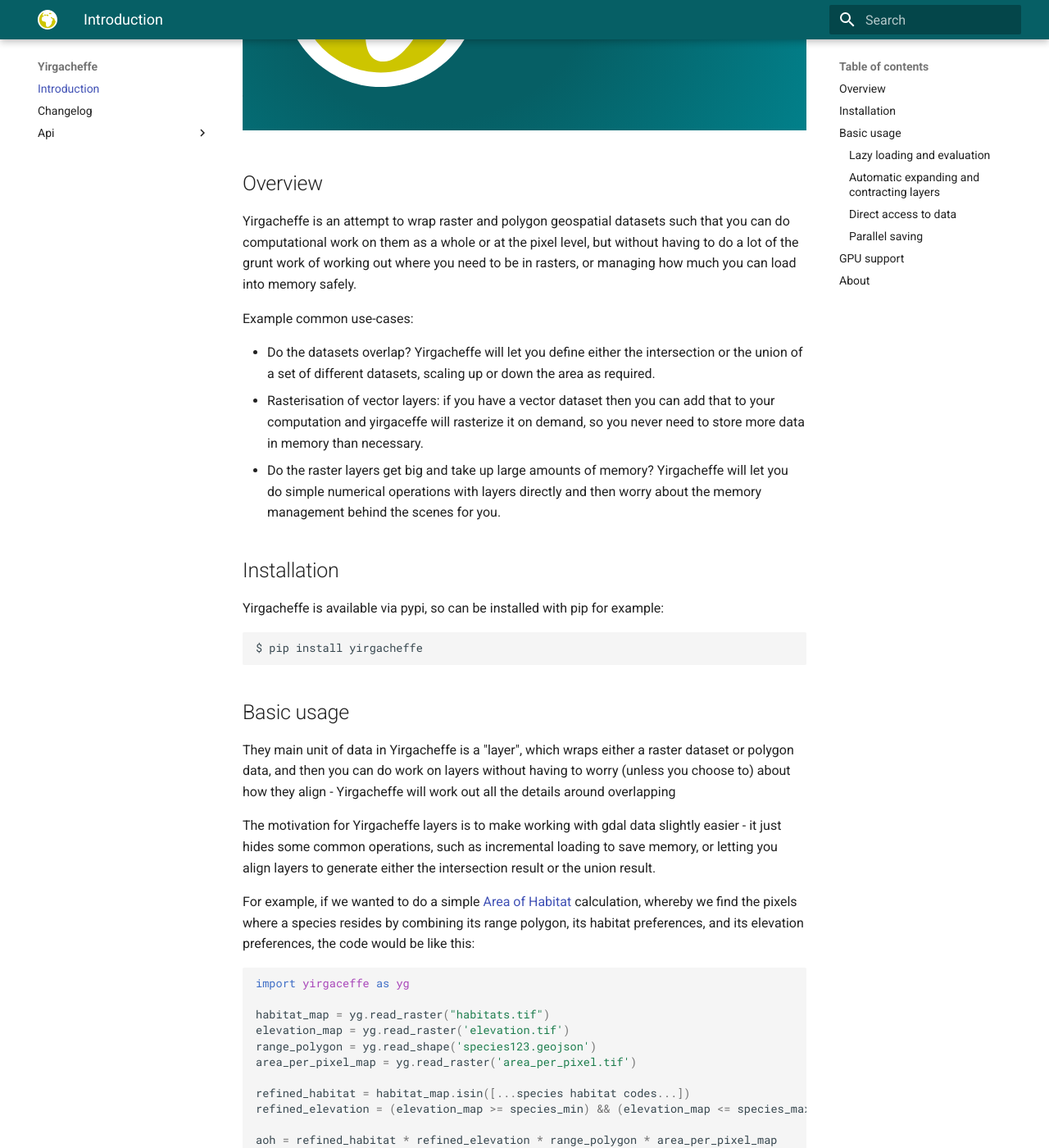
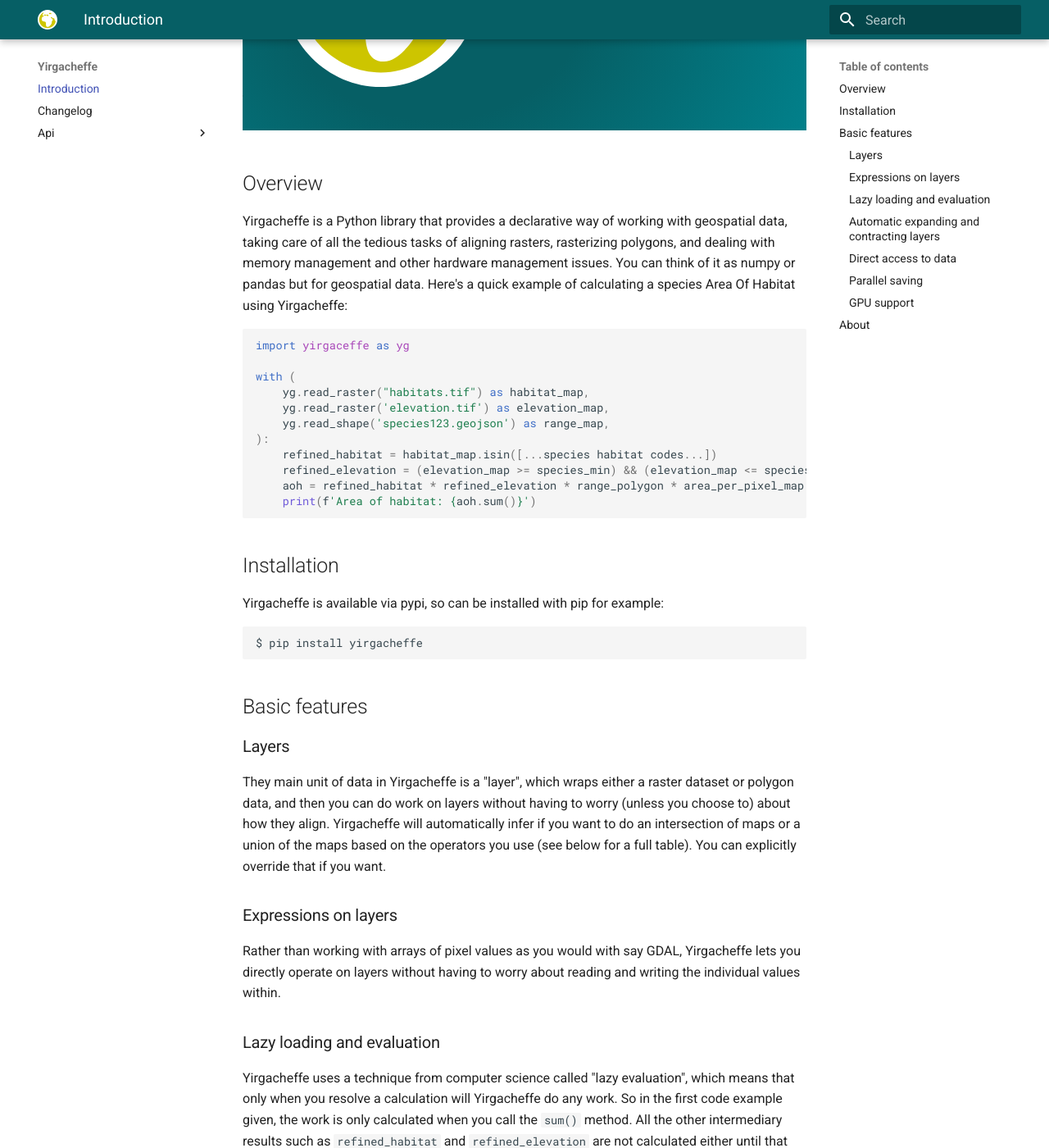
Before and after one commit to quantifyearth/yirgacheffe, an MkDocs documentation site: the page built from docs/index.md, in a window 1280 px wide and 1400 px high, scrolled down 365 px. Shown: the whole window at 82% size. Built offline with MkDocs 1.6.1 and Material for MkDocs 9.7.7, drawn with Linux system fonts in a browser that asks for light colours; the version menu is left out; some of the changed text lies outside the part shown.

Commit message:
Simplify index a bit

````diff
--- a/docs/index.md
+++ b/docs/index.md
@@ -4,14 +4,21 @@
 
 ## Overview
 
-Yirgacheffe is an attempt to wrap raster and polygon geospatial datasets such that you can do computational work on them as a whole or at the pixel level, but without having to do a lot of the grunt work of working out where you need to be in rasters, or managing how much you can load into memory safely.
+Yirgacheffe is a Python library that provides a declarative way of working with geospatial data, taking care of all the tedious tasks of aligning rasters, rasterizing polygons, and dealing with memory management and other hardware management issues. You can think of it as numpy or pandas but for geospatial data. Here's a quick example of calculating a species Area Of Habitat using Yirgacheffe:
 
-Example common use-cases:
+```python
+import yirgaceffe as yg
 
-* Do the datasets overlap? Yirgacheffe will let you define either the intersection or the union of a set of different datasets, scaling up or down the area as required.
-* Rasterisation of vector layers: if you have a vector dataset then you can add that to your computation and yirgaceffe will rasterize it on demand, so you never need to store more data in memory than necessary.
-* Do the raster layers get big and take up large amounts of memory? Yirgacheffe will let you do simple numerical operations with layers directly and then worry about the memory management behind the scenes for you.
-
+with (
+    yg.read_raster("habitats.tif") as habitat_map,
+    yg.read_raster('elevation.tif') as elevation_map,
+    yg.read_shape('species123.geojson') as range_map,
+):
+    refined_habitat = habitat_map.isin([...species habitat codes...])
+    refined_elevation = (elevation_map >= species_min) && (elevation_map <= species_max)
+    aoh = refined_habitat * refined_elevation * range_polygon * area_per_pixel_map
+    print(f'Area of habitat: {aoh.sum()}')
+```
 
 ## Installation
 
@@ -21,38 +28,15 @@
 $ pip install yirgacheffe
 ```
 
-## Basic usage
+## Basic features
 
-They main unit of data in Yirgacheffe is a "layer", which wraps either a raster dataset or polygon data, and then you can do work on layers without having to worry (unless you choose to) about how they align - Yirgacheffe will work out all the details around overlapping
+### Layers
 
-The motivation for Yirgacheffe layers is to make working with gdal data slightly easier - it just hides some common operations, such as incremental loading to save memory, or letting you align layers to generate either the intersection result or the union result.
+They main unit of data in Yirgacheffe is a "layer", which wraps either a raster dataset or polygon data, and then you can do work on layers without having to worry (unless you choose to) about how they align. Yirgacheffe will automatically infer if you want to do an intersection of maps or a union of the maps based on the operators you use (see below for a full table). You can explicitly override that if you want.
 
-For example, if we wanted to do a simple [Area of Habitat](https://github.com/quantifyearth/aoh-calculator/) calculation, whereby we find the pixels where a species resides by combining its range polygon, its habitat preferences, and its elevation preferences, the code would be like this:
+### Expressions on layers
 
-```python
-import yirgaceffe as yg
-
-habitat_map = yg.read_raster("habitats.tif")
-elevation_map = yg.read_raster('elevation.tif')
-range_polygon = yg.read_shape('species123.geojson')
-area_per_pixel_map = yg.read_raster('area_per_pixel.tif')
-
-refined_habitat = habitat_map.isin([...species habitat codes...])
-refined_elevation = (elevation_map >= species_min) && (elevation_map <= species_max)
-
-aoh = refined_habitat * refined_elevation * range_polygon * area_per_pixel_map
-
-print(f'area for species 123: {aoh.sum()}')
-```
-
-Similarly, you could save the result to a new raster layer:
-
-```python
-...
-aoh.to_geotiff("result.tif")
-```
-
-Yirgacheffe will automatically infer if you want to do an intersection of maps or a union of the maps based on the operators you use (see below for a full table). You can explicitly override that if you want.
+Rather than working with arrays of pixel values as you would with say GDAL, Yirgacheffe lets you directly operate on layers without having to worry about reading and writing the individual values within.
 
 ### Lazy loading and evaluation
 
@@ -60,50 +44,21 @@
 
 Similarly, when you load a layer, be it a raster layer or a vector layer from polygon data, the full data for the file isn't loaded until it's needed for a calculation, and even then only the part of the data necessary will be loaded or rasterized. Furthermore, Yirgacheffe will load the data in chunks, letting you work with rasters bigger than those that would otherwise fit within your computer's memory.
 
-
 ### Automatic expanding and contracting layers
 
 When you load raster layers that aren't of equal geographic area (that is, they have a different origin, size, or both)then Yirgacheffe will do all the math internally to ensure that it aligns the pixels geospatially when doing calculations.
 
 If size adjustments are needed, then Yirgacheffe will infer from the calculations you're doing if it needs to either crop or enlarge layers. For instance, if you're summing two rasters it'll expand them to be the union of their two areas before adding them, filling in the missing parts with zeros. If you're multiplying or doing a logical AND of pixels then it'll find the intersection between the two rasters (as areas missing in one would cause the other layer to result in zero anyway).
 
-Whilst it is hoped that the default behaviour makes sense in most cases, we can't anticipate all usages, and so if you want to be explicit about the result of any maps you can specify it yourself.
-
-For example, to tell Yirgacheffe to make a union of a set of layers you'd write:
-
-```python
-layers = [habitat_map, elevation_map, range_polygon]
-union_area = YirgacheffeLayer.find_union(layers)
-for layer in layers:
-    layer.set_window_for_union(union_area)
-```
-
-There is a similar set of methods for using the intersection.
-
-If you have set either the intersection window or union window on a layer and you wish to undo that restriction, then you can simply call `reset_window()` on the layer.
-
 ### Direct access to data
 
-If doing per-layer operations isn't applicable for your application, you can read the pixel values for all layers (including VectorLayers) by calling `read_array` similarly to how you would for GDAL. The data you access will be relative to the specified window - that is, if you've called either `set_window_for_intersection` or `set_window_for_union` then `read_array` will be relative to that and Yirgacheffe will clip or expand the data with zero values as necessary.
-
+If doing per-layer operations isn't applicable for your application, you can read the pixel values for all layers (including VectorLayers) by calling `read_array` similarly to how you would for GDAL.
 
 ### Parallel saving
 
 There is a parallel version of save that can use multiple CPU cores at once to speed up work, that is added as an experimental feature for testing in our wider codebase, which will run concurrently the save over many threads.
 
-```python
-calc.parallel_save(result)
-```
-
-By default it will use as many CPU cores as are available, but if you want to limit that you can pass an extra argument to constrain that:
-
-```python
-calc.parallel_save(result, parallelism=4)
-```
-
-Because of the number of tricks that Python plays under the hood this feature needs a bunch of testing to let us remove the experimental flag, but in order to get that testing we need to put it out there! Hopefully in the next release we can remove the experimental warning.
-
-## GPU support
+### GPU support
 
 Yirgacheffe has multiple backends, with more planned. Currently you can set the `YIRGACHEFFE_BACKEND` environmental variable to select which one to use. The default is `NUMPY`:
 
````
